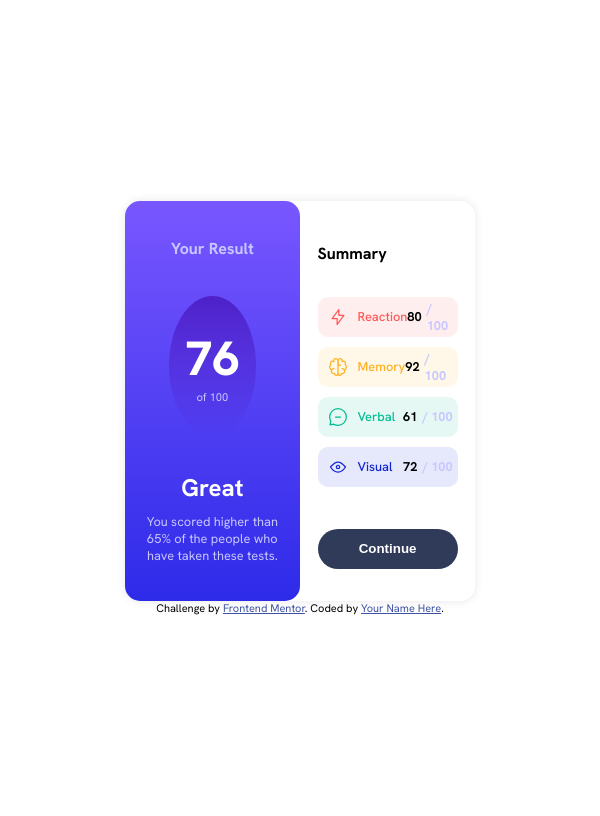
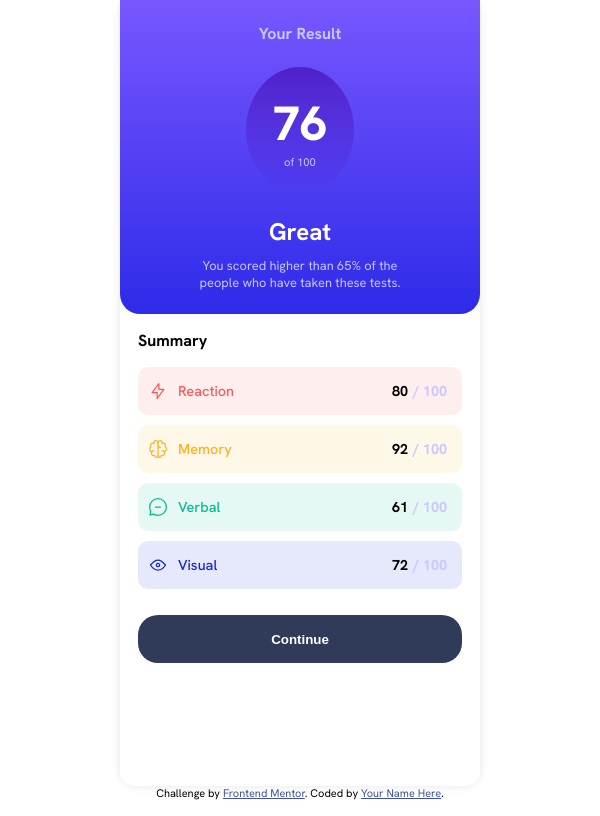
Before and after one commit to furkancavusoglu/frontendmentor, a plain HTML site: page summary-component/index.html in a window 600 px wide. Drawn offline with Linux system fonts and the light colour scheme.

Commit message:
added mobile view

```diff
--- a/summary-component/main.css
+++ b/summary-component/main.css
@@ -1,6 +1,12 @@
 @font-face {
   font-family: "CustomFont";
   src: url("./assets/fonts/HankenGrotesk-VariableFont_wght.ttf");
+}
+
+* {
+  margin: 0;
+  padding: 0;
+  box-sizing: border-box;
 }
 
 :root {
@@ -34,7 +40,6 @@ main {
   border-radius: 15px;
   box-shadow: 0px 0px 10px 0px rgba(0, 0, 0, 0.1);
   height: 50%;
-  width: 60%;
 }
 
 .left {
@@ -57,7 +62,7 @@ main {
 
 .result-number {
   width: 50%;
-  height: 35%;
+  height: 40%;
   background-image: linear-gradient(var(--violet-blue), var(--persian-blue));
   border-radius: 50%;
   display: flex;
@@ -92,7 +97,7 @@ main {
   color: var(--light-lavender);
   text-align: center;
   font-size: 0.8rem;
-  width: 75%;
+  width: 70%;
   margin: 0 auto;
 }
 
@@ -108,7 +113,7 @@ main {
 
 .summary {
   font-weight: 700;
-  margin: 10px 0 0 10%;
+  margin: 2px 0 0 10%;
   align-self: flex-start;
 }
 
@@ -194,7 +199,7 @@ button {
   border: none;
   border-radius: 20px;
   width: 80%;
-  height: 40px;
+  height: 2.5rem;
   font-weight: 700;
   cursor: pointer;
 }
@@ -205,3 +210,77 @@ button:hover {
     var(--light-royal-blue)
   );
 }
+
+@media (max-width: 600px) {
+  main {
+    width: 100%;
+    height: 100%;
+    flex-direction: column;
+  }
+
+  .left {
+    width: 100%;
+    height: 40%;
+    border-radius: 0 0 20px 20px;
+  }
+
+  .result-number {
+    width: 30%;
+    height: 40%;
+  }
+
+  .sub-result-details {
+    width: 60%;
+  }
+
+  .right {
+    justify-content: flex-start;
+    gap: 1rem;
+    width: 100%;
+    height: 60%;
+  }
+
+  .summary {
+    margin: 1rem 0 0 5%;
+    width: 90%;
+  }
+
+  .stats {
+    width: 90%;
+  }
+
+  .reaction,
+  .memory,
+  .verbal,
+  .visual {
+    height: 3rem;
+  }
+
+  .reaction-text,
+  .memory-text,
+  .verbal-text,
+  .visual-text {
+    font-weight: 500;
+    font-size: 0.9rem;
+  }
+
+  .score,
+  .hundred {
+    font-size: 0.9rem;
+  }
+
+  .hundred {
+    margin-right: 10px;
+  }
+
+  button {
+    width: 90%;
+    height: 3rem;
+  }
+}
+
+@media (min-width: 600px) {
+  main {
+    max-width: 60%;
+  }
+}
```
